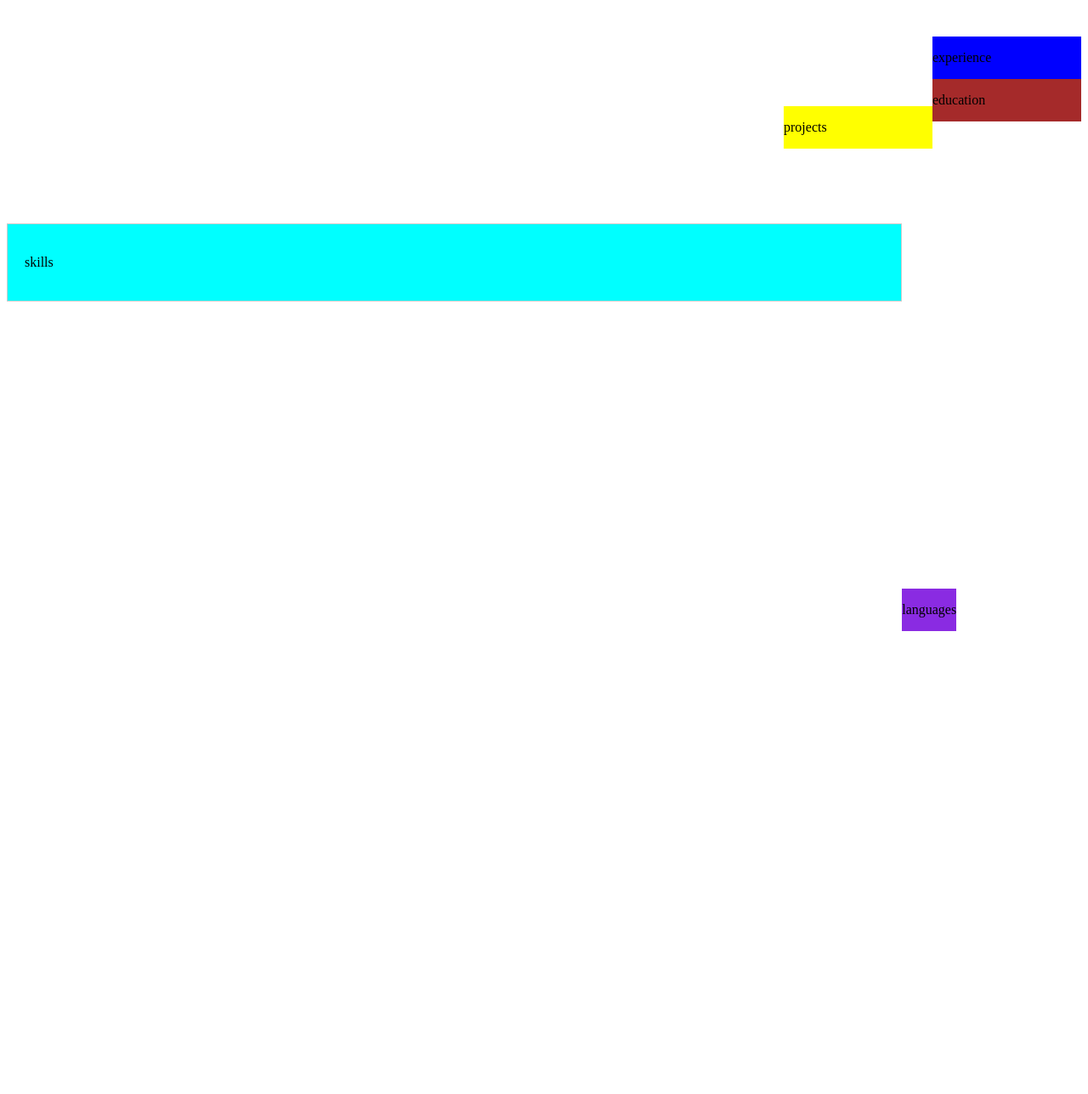
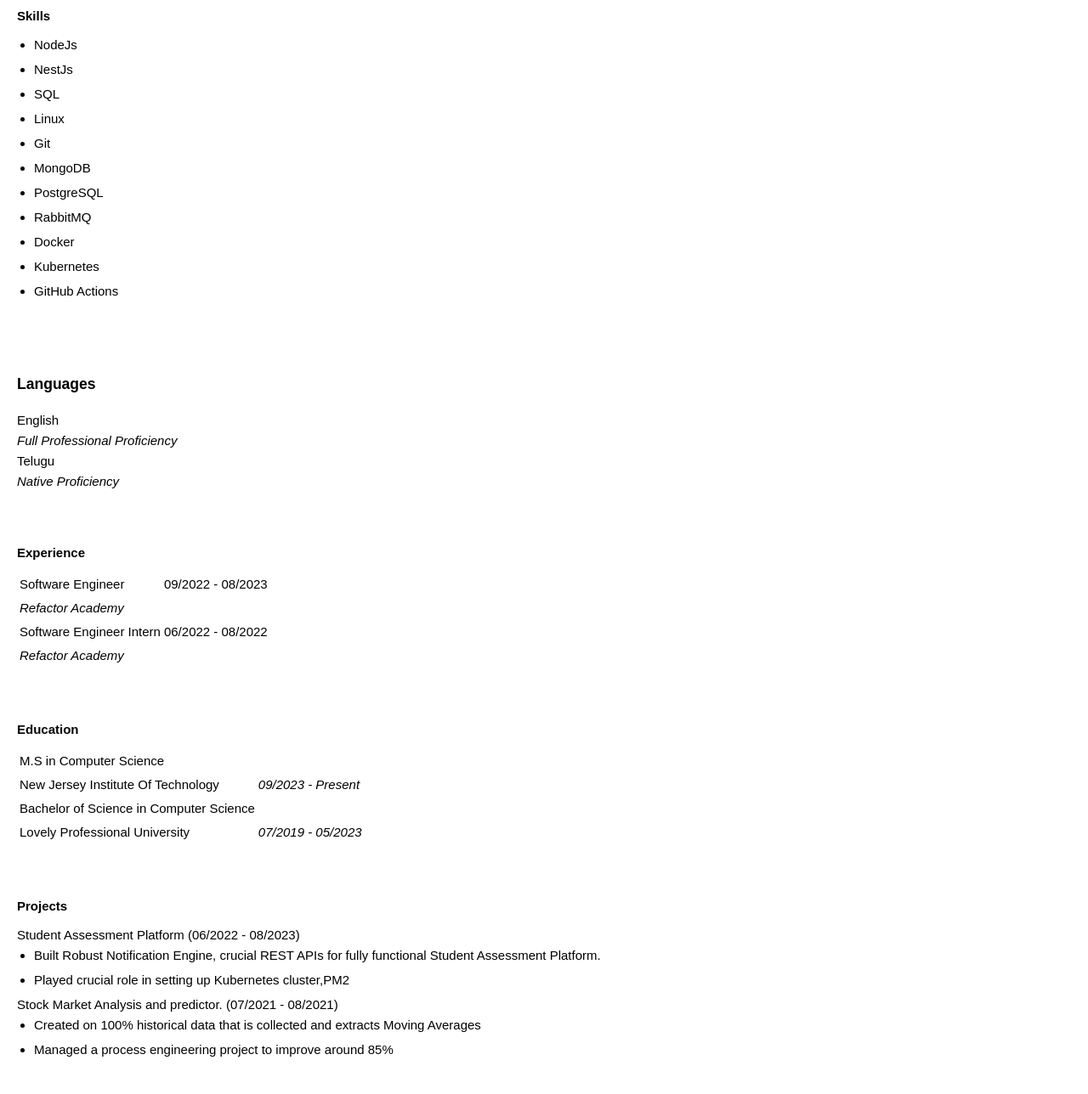
Before and after one commit to manikanta9430/A1-IS601, a plain HTML site: page index.html in a window 1280 px wide. Shown: the part 479-1767 px from the top of the page at 85% size. Before the commit the page ends 1222 px from the top, so only its background shows below. Drawn offline with nearby package versions, Linux system fonts and the light colour scheme.

Commit message:
new change

```diff
--- a/index.html
+++ b/index.html
@@ -13,36 +13,103 @@
 </head>
 
 <body>
-    <div id="intro">
-        <h2 class="intro-items" id="intro-name">Manikanta Rayala</h2>
-        <h4 class="intro-items" id="intro-jobRole">Software Development Engineer</h4>
-        <p class="intro-items">Experienced backend web developer with expertise in NodeJs, NestJs, MongoDB, and
-            PostgreSQL. Skilled in implementing message-
-            based communication systems with RabbitMQ and automating deployment with Docker, Kubernetes, and GitHub
-            Actions. Collaborative
-            team player with a passion for staying up-to-date with emerging technologies.</p>
-    </div>
+    <header>
+        <div id="intro">
+            <h2 class="intro-items" id="intro-name">Manikanta Rayala</h2>
+            <h4 class="intro-items" id="intro-jobRole">Software Development Engineer</h4>
+            <br />
+            <p class="intro-items">Experienced backend web developer with expertise in NodeJs, NestJs, MongoDB, and
+                PostgreSQL. Skilled in implementing message-based communication systems with RabbitMQ and automating
+                deployment with Docker, Kubernetes, and GitHub Actions. Collaborative team player with a passion for
+                staying up-to-date with emerging technologies.</p>
+        </div>
+    </header>
+
     <div id="contact">
-        <p>contact</p>
+        <h4>Contact</h4>
         <p><i class="material-symbols-rounded">mail</i><br>manikanta.rayala9@gmail.com</p>
         <p><i class="material-symbols-rounded">smartphone</i><br>+1 862 380 3927</p>
-        <p><i class="fa fa-linkedin"></i><br> manikanta26</p>
+        <p><i class="fa fa-linkedin"></i><br>manikanta26</p>
         <p><i class="fa fa-github github-icon"></i><br>manikanta9430</p>
     </div>
-    <div id="skills">
-        <p>skills</p>
+
+    <div class="section" id="skills">
+        <h4>Skills</h4>
+        <ul>
+            <li>NodeJs</li>
+            <li>NestJs</li>
+            <li>SQL</li>
+            <li>Linux</li>
+            <li>Git</li>
+            <li>MongoDB</li>
+            <li>PostgreSQL</li>
+            <li>RabbitMQ</li>
+            <li>Docker</li>
+            <li>Kubernetes</li>
+            <li>GitHub Actions</li>
+        </ul>
     </div>
-    <div id="languages">
-        <p>languages</p>
+
+    <div class="section" id="languages">
+        <h3>Languages</h3>
+        <p>English <br><em>Full Professional Proficiency</em></p>
+        <p>Telugu<br><em>Native Proficiency </em></p>
     </div>
-    <div id="experience">
-        <p>experience</p>
+
+    <div class="section" id="experience">
+        <h4>Experience</h4>
+        <table>
+            <tr>
+                <td>Software Engineer </td>
+                <td>09/2022 - 08/2023</td>
+            </tr>
+            <tr>
+                <td><em>Refactor Academy </em></td>
+            </tr>
+            <tr>
+                <td>Software Engineer Intern</td>
+                <td>06/2022 - 08/2022</td>
+            </tr>
+            <tr>
+                <td><em>Refactor Academy </em></td>
+            </tr>
+        </table>
     </div>
-    <div id="education">
-        <p>education</p>
+
+    <div class="section" id="education">
+        <h4>Education</h4>
+        <table>
+            <tr>
+                <td><p>M.S in  Computer Science</p></td>
+            </tr>
+            <tr>
+                <td>New Jersey Institute Of Technology</td>
+                <td><em>09/2023 - Present</em></td>
+            </tr>
+            <tr>
+                <td><p>Bachelor of Science in Computer Science</p></td>
+            </tr>
+            <tr>
+                <td>Lovely Professional University</td>
+                <td><em>07/2019 - 05/2023</em></td>
+            </tr>
+        </table>
     </div>
-    <div id="projects">
-        <p>projects</p>
+
+    <div class="section" id="projects">
+        <h4>Projects</h4>
+        <p>Student Assessment Platform (06/2022 - 08/2023)</p>
+        <ul>
+            <li>Built Robust Notification Engine, crucial REST APIs for fully functional Student Assessment Platform.</li>
+            <li>Played crucial role in setting up Kubernetes cluster,PM2</li>
+            <!-- Add more projects as needed -->
+        </ul>
+
+        <p>Stock Market Analysis and predictor. (07/2021 - 08/2021)</p>
+        <ul>
+            <li>Created on 100% historical data that is collected and extracts Moving Averages </li>
+            <li>Managed a process engineering project to improve around 85%</li>
+        </ul>
     </div>
 </body>
 
--- a/style.css
+++ b/style.css
@@ -1,18 +1,32 @@
-#intro {
-    background-color: black;
+body, h2, h4, p, ul, li {
+    margin: 0;
+    padding: 0;
+}
+
+body {
     font-family: Arial, Helvetica, sans-serif;
     font-size: 15px;
-    height: 175px;
+    line-height: 1.6;
+}
+
+.container {
+    max-width: 800px;
+    margin: 0 auto;
+    padding: 20px;
+}
+
+header {
+    background-color: black;
+    color: white;
+}
+
+#intro {
+    padding: 20px;
 }
 
 .intro-items {
     color: white;
-    left: 10px;
-    top: 10px;
-    position: relative;
 }
-
-#intro-name {}
 
 #intro-jobRole {
     line-height: 1.2em;
@@ -20,7 +34,7 @@
 
 #intro-jobRole:before {
     position: absolute;
-    top: 1.2em;
+    top: 5.2em;
     height: 0;
     width: 175px;
     content: '';
@@ -28,49 +42,30 @@
 }
 
 #contact {
-    top: 25px;
+    background-color: white;
     color: black;
-    position: relative;
-    font-family: Arial, Helvetica, sans-serif;
-    float: left;
-    background-color: white;
+    padding: 20px;
 }
 
-#skills {
-    top: 250px;
-    float: left;
-    position: relative;
-    background-color: aqua;
-    width: 80%;
-    margin: 20px 0;
-    padding: 20px;
-    border: 1px solid #ccc;
+#contact h4 {
+    margin-bottom: 10px;
 }
 
-#languages {
-    top: 700px;
-    float: left;
-    position: relative;
-    background-color: blueviolet;
+.section {
+    background-color: white;
+    padding: 20px;
+    margin: 20px 0;
 }
 
-#experience {
-    float: right;
-    position: relative;
-    background-color: blue;
-    width: 175px;
+.section h4 {
+    margin-bottom: 10px;
 }
 
-#education {
-    float: right;
-    position: relative;
-    background-color: brown;
-    width: 175px;
+.section ul {
+    list-style-type: disc;
+    padding-left: 20px;
 }
 
-#projects {
-    float: right;
-    position: relative;
-    background-color: yellow;
-    width: 175px;
+.section ul li {
+    margin-bottom: 5px;
 }
```
